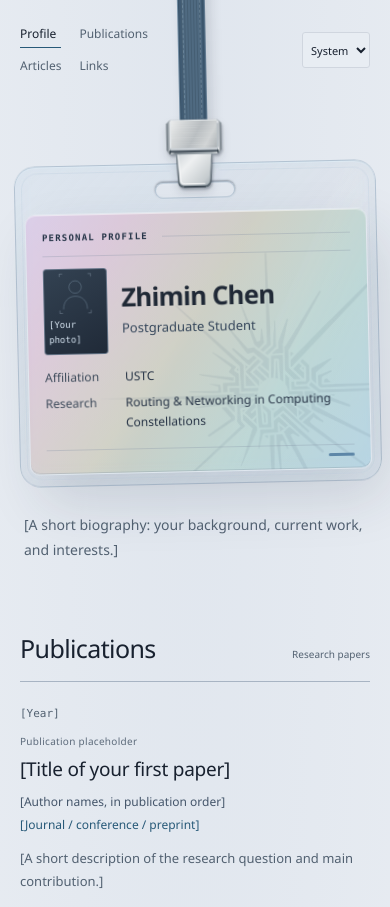
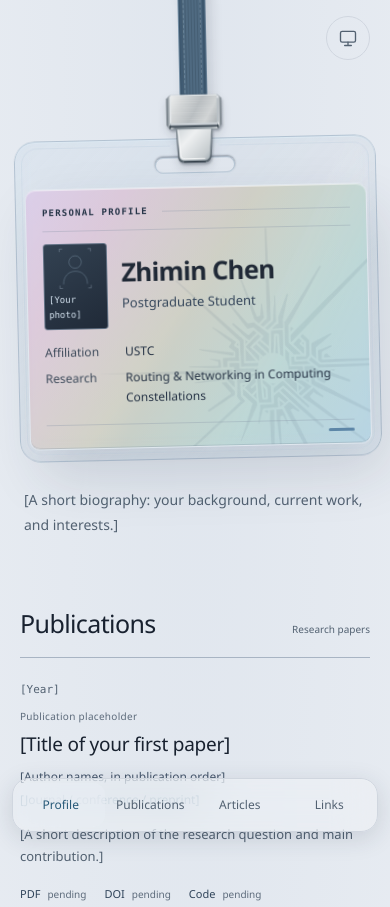
Before and after one commit to czm-dev/czm-dev.github.io, a website: page index.html in a window 390 px wide. Shown: the top 907 px of the page. Drawn offline with Linux system fonts and the light colour scheme.

Commit message:
Refactor theme toggle implementation: replace select element with button for improved accessibility and user experience; update styles and navigation behavior.

```diff
--- a/app.js
+++ b/app.js
@@ -1,4 +1,6 @@
-const themeSelect = document.querySelector('#theme-select');
+const themeToggle = document.querySelector('#theme-toggle');
+const themeChoices = ['system', 'light', 'dark'];
+const themeNames = { system: 'System', light: 'Light', dark: 'Dark' };
 const systemTheme = window.matchMedia('(prefers-color-scheme: dark)');
 let themeChoice = 'system';
 
@@ -10,7 +12,11 @@
 function updateTheme() {
   if (themeChoice === 'system') document.documentElement.removeAttribute('data-theme');
   else document.documentElement.dataset.theme = themeChoice;
-  themeSelect.value = themeChoice;
+  themeToggle.dataset.choice = themeChoice;
+  const nextTheme = themeChoices[(themeChoices.indexOf(themeChoice) + 1) % themeChoices.length];
+  const label = `Theme: ${themeNames[themeChoice]}. Switch to ${themeNames[nextTheme]}.`;
+  themeToggle.setAttribute('aria-label', label);
+  themeToggle.setAttribute('title', label);
   const dark = themeChoice === 'dark' || (themeChoice === 'system' && systemTheme.matches);
   for (const meta of document.querySelectorAll('meta[name="theme-color"]')) {
     const isDarkMeta = meta.media.includes('dark');
@@ -19,8 +25,8 @@
   }
 }
 
-themeSelect.addEventListener('change', () => {
-  themeChoice = themeSelect.value;
+themeToggle.addEventListener('click', () => {
+  themeChoice = themeChoices[(themeChoices.indexOf(themeChoice) + 1) % themeChoices.length];
   updateTheme();
   try {
     if (themeChoice === 'system') localStorage.removeItem('personal-site-theme');
@@ -116,16 +122,38 @@
 finePointer.addEventListener('change', resetCard);
 reducedMotion.addEventListener('change', resetCard);
 
-if ('IntersectionObserver' in window) {
-  const links = [...document.querySelectorAll('.main-nav a')];
-  const observer = new IntersectionObserver((entries) => {
-    for (const entry of entries) {
-      if (!entry.isIntersecting) continue;
-      for (const link of links) {
-        if (link.hash === '#' + entry.target.id) link.setAttribute('aria-current', 'location');
-        else link.removeAttribute('aria-current');
-      }
+const navigationLinks = [...document.querySelectorAll('.main-nav a')];
+const navigationSections = [...document.querySelectorAll('main section[id]')];
+let navigationFrame = 0;
+
+function updateNavigation() {
+  if (!navigationSections.length) return;
+  const scroller = document.scrollingElement || document.documentElement;
+  const maxScroll = scroller.scrollHeight - scroller.clientHeight;
+  // A short last section cannot always reach the reading line before the page ends.
+  const atBottom = maxScroll > 2 && maxScroll - scroller.scrollTop <= 2;
+  let current = navigationSections[0];
+  if (atBottom) current = navigationSections[navigationSections.length - 1];
+  else {
+    const readingLine = window.innerHeight * 0.2;
+    for (const section of navigationSections) {
+      if (section.getBoundingClientRect().top <= readingLine) current = section;
     }
-  }, { rootMargin: '-10% 0px -65% 0px' });
-  document.querySelectorAll('main section[id]').forEach((section) => observer.observe(section));
+  }
+  for (const link of navigationLinks) {
+    if (link.hash === '#' + current.id) link.setAttribute('aria-current', 'location');
+    else link.removeAttribute('aria-current');
+  }
 }
+function scheduleNavigation() {
+  if (navigationFrame) return;
+  navigationFrame = requestAnimationFrame(() => {
+    navigationFrame = 0;
+    updateNavigation();
+  });
+}
+window.addEventListener('scroll', scheduleNavigation, { passive: true });
+window.addEventListener('resize', scheduleNavigation);
+window.addEventListener('load', scheduleNavigation);
+if ('ResizeObserver' in window) new ResizeObserver(scheduleNavigation).observe(document.body);
+updateNavigation();
--- a/index.html
+++ b/index.html
@@ -35,14 +35,21 @@
     <a class="skip-link" href="#main">Skip to content</a>
     <div class="page-shell">
       <header class="site-header">
-        <label class="theme-control"
-          ><span class="theme-label">Theme</span
-          ><select id="theme-select" aria-label="Color theme">
-            <option value="system">System</option>
-            <option value="light">Light</option>
-            <option value="dark">Dark</option>
-          </select></label
-        >
+        <button class="theme-control" id="theme-toggle" type="button"
+          data-choice="system" aria-label="Theme: System. Switch to Light."
+          title="Theme: System. Switch to Light.">
+          <svg class="theme-icon" data-icon="system" viewBox="0 0 24 24" fill="none" aria-hidden="true">
+            <rect x="3" y="4" width="18" height="13" rx="2" />
+            <path d="M8 21h8M12 17v4" />
+          </svg>
+          <svg class="theme-icon" data-icon="light" viewBox="0 0 24 24" fill="none" aria-hidden="true">
+            <circle cx="12" cy="12" r="4" />
+            <path d="M12 2v2M12 20v2M2 12h2M20 12h2M4.9 4.9l1.4 1.4M17.7 17.7l1.4 1.4M4.9 19.1l1.4-1.4M17.7 6.3l1.4-1.4" />
+          </svg>
+          <svg class="theme-icon" data-icon="dark" viewBox="0 0 24 24" fill="none" aria-hidden="true">
+            <path d="M20.4 14A8.7 8.7 0 0 1 10 3.6 8.7 8.7 0 1 0 20.4 14Z" />
+          </svg>
+        </button>
         <nav class="main-nav" aria-label="Main navigation">
           <a href="#profile">Profile</a>
           <a href="#publications">Publications</a>
--- a/styles.css
+++ b/styles.css
@@ -61,6 +61,7 @@
 html { scroll-behavior: smooth; scroll-padding-top: 32px; }
 body {
   margin: 0;
+  padding-right: 144px;
   background: radial-gradient(ellipse at 50% 0, var(--background-glow) 0, transparent 630px), var(--background);
   color: var(--text);
   font-family: var(--font);
@@ -82,22 +83,40 @@
 }
 .skip-link:focus { transform: translateY(0); }
 .site-header { position: relative; z-index: 5; display: flex; align-items: center; justify-content: flex-end; gap: 24px; padding: 28px 0; }
-.theme-control { display: none; align-items: center; gap: 11px; margin-right: auto; font-size: 11px; color: var(--secondary); }
-.js-ready .theme-control { display: flex; }
-.theme-control select { font: inherit; font-size: 12px; background: var(--surface); color: var(--text); border: 1px solid var(--line); border-radius: 3px; padding: 7px 9px; min-height: 36px; cursor: pointer; }
-.theme-control select:focus-visible { outline: 2px solid var(--accent); outline-offset: 4px; }
-.main-nav { display: flex; align-items: center; gap: 34px; }
+.theme-control {
+  display: none; align-items: center; justify-content: center; flex: 0 0 44px;
+  width: 44px; height: 44px; margin-right: auto; padding: 0;
+  background: transparent; color: var(--secondary); border: 1px solid var(--line);
+  border-radius: 50%; cursor: pointer; transition: color 180ms, background 180ms;
+}
+.js-ready .theme-control { display: inline-flex; }
+.theme-control:hover { color: var(--text); background: var(--surface); }
+.theme-control:focus-visible { outline: 2px solid var(--accent); outline-offset: 4px; }
+.theme-icon { display: none; width: 20px; height: 20px; stroke: currentColor; stroke-width: 1.6; stroke-linecap: round; stroke-linejoin: round; }
+.theme-control[data-choice="system"] [data-icon="system"],
+.theme-control[data-choice="light"] [data-icon="light"],
+.theme-control[data-choice="dark"] [data-icon="dark"] { display: block; }
+.main-nav {
+  position: fixed; right: 20px; top: 50%; transform: translateY(-50%);
+  display: grid; gap: 4px; width: 116px; padding: 6px;
+  border: 1px solid var(--line); border-radius: 19px;
+  background: var(--background);
+  background: color-mix(in srgb, var(--background) 45%, transparent);
+  backdrop-filter: blur(20px) saturate(115%);
+  -webkit-backdrop-filter: blur(20px) saturate(115%);
+  box-shadow: 0 6px 24px var(--card-shadow), inset 0 1px 0 #ffffff12;
+}
 .main-nav a {
-  position: relative; display: block; padding: 7px 0;
-  color: var(--secondary); font-size: 13px; transition: color 180ms;
+  display: flex; align-items: center; justify-content: center; min-height: 44px;
+  padding: 7px 10px; border-radius: 12px;
+  color: var(--secondary); font-size: 13px; transition: color 180ms, background 180ms;
 }
-.main-nav a::after {
-  content: ''; position: absolute; bottom: 0; left: 0; right: 0;
-  height: 1px; background: var(--accent); transform: scaleX(0);
-  transform-origin: left; transition: transform 180ms;
+.main-nav a:hover { color: var(--text); }
+.main-nav a[aria-current] {
+  color: var(--accent); background: var(--surface);
+  background: color-mix(in srgb, var(--surface) 52%, transparent);
 }
-.main-nav a:hover, .main-nav a[aria-current] { color: var(--text); }
-.main-nav a:hover::after, .main-nav a[aria-current]::after { transform: scaleX(1); }
+.main-nav a:focus-visible { outline-offset: -2px; }
 
 /* The outer stage supplies stable pointer bounds, independent of card rotation. */
 .profile-section { padding: 92px 42px 112px; }
@@ -256,7 +275,14 @@
 a.contact-link:hover .link-name, a.contact-link:hover .link-value { color: var(--accent); }
 
 @media (max-width: 850px) {
+  body { padding-right: 0; padding-bottom: calc(88px + env(safe-area-inset-bottom, 0px)); }
   .page-shell { width: calc(100% - 64px); }
+  .main-nav {
+    right: auto; top: auto; left: 50%; bottom: calc(12px + env(safe-area-inset-bottom, 0px));
+    transform: translateX(-50%); width: min(400px, calc(100% - 24px));
+    grid-template-columns: repeat(4, minmax(0, 1fr)); gap: 2px; padding: 4px; border-radius: 17px;
+  }
+  .main-nav a { padding: 6px 2px; font-size: 12px; }
   .profile-section { padding: 80px 16px 90px; }
   .profile-card { padding: 23px 27px 18px; }
   .card-main { grid-template-columns: 151px minmax(0, 1fr); gap: 27px; }
@@ -268,12 +294,8 @@
 @media (max-width: 600px) {
   html { scroll-padding-top: 22px; }
   .page-shell { width: calc(100% - 40px); }
-  .site-header { padding: 20px 0; justify-content: space-between; gap: 12px; }
-  .main-nav { order: 1; display: grid; grid-template-columns: repeat(2, auto); gap: 4px 18px; width: max-content; }
-  .theme-control { order: 2; margin-right: 0; gap: 0; }
-  .theme-label { display: none; }
-  .theme-control select { font-size: 11px; padding: 6px 4px; min-height: 36px; }
-  .main-nav a { font-size: 12px; padding: 4px 0; }
+  .site-header { padding: 16px 0; }
+  .theme-control { margin-left: auto; margin-right: 0; }
   .profile-section { margin: 0 -6px; padding: 62px 0 70px; }
   .badge-assembly { --rest-angle: -1.25deg; --interaction-scale: 1.015; padding: 48px 10px 12px; }
   .profile-card { padding: 16px 16px 12px; border-radius: 10px; }
@@ -318,9 +340,6 @@
 }
 @media (max-width: 360px) {
   .page-shell { width: calc(100% - 32px); }
-  .main-nav { gap: 4px 14px; }
-  .site-header { flex-wrap: wrap; }
-  .theme-control { margin-left: auto; }
   .card-main { column-gap: 12px; }
   .card-footer>span:first-child { max-width: 190px; }
   h1 { font-size: 31px; }
```
Also changed, not shown: scripts/app.test.mjs (+111 -7 lines).
